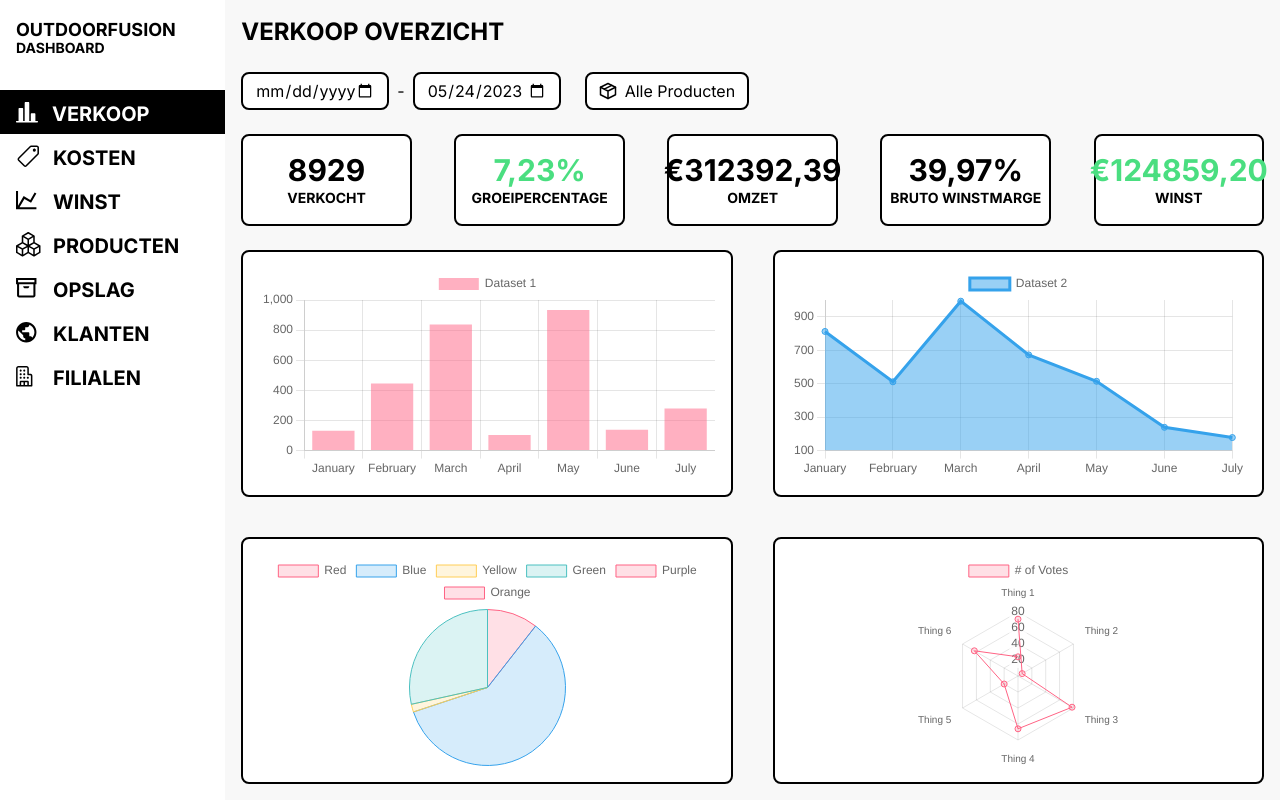
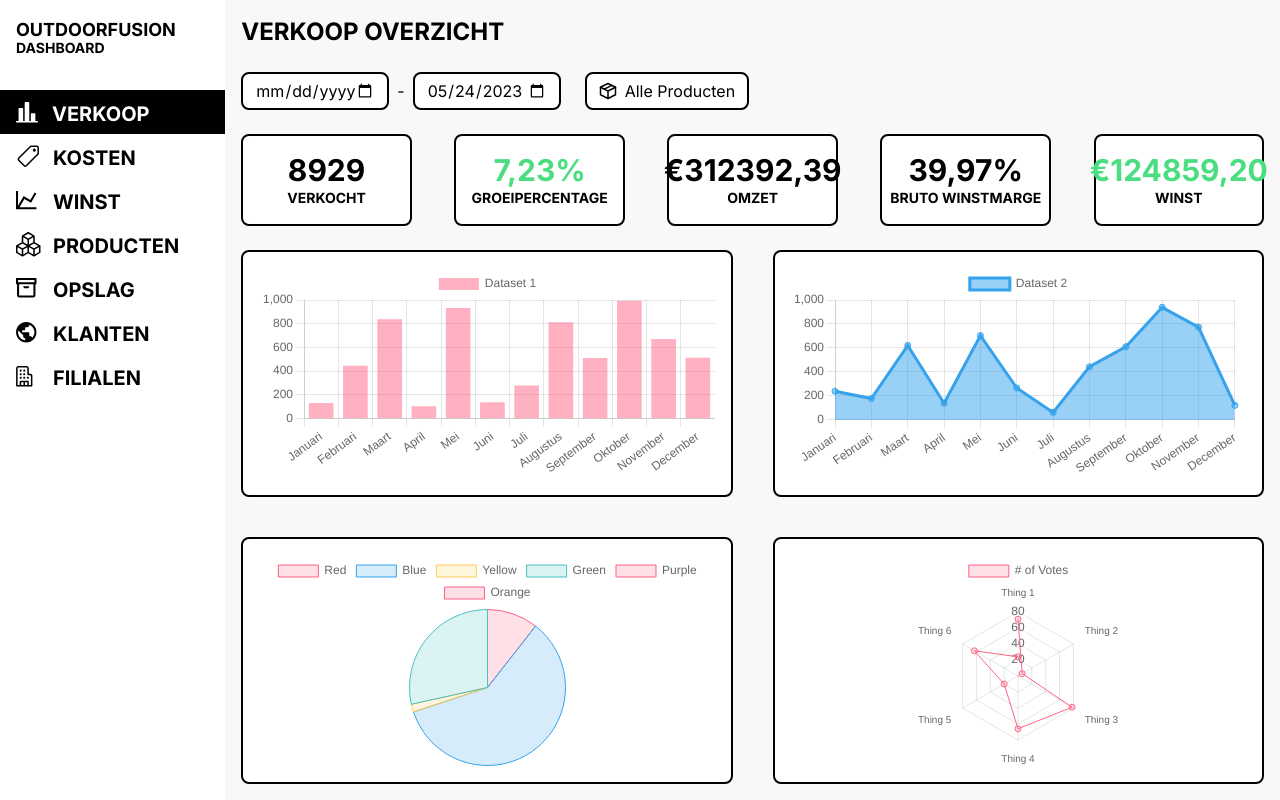
Before and after one commit to HHS-Project-Sem4/Frontend, a Next.js app in the folder webapp/: page / in a window 1280 px wide. Built offline with nearby package versions, Linux system fonts and the light colour scheme.

Commit message:
startdate and enddate selection

```diff
--- a/webapp/app/page.js
+++ b/webapp/app/page.js
@@ -35,13 +35,50 @@ ChartJS.register(
 
 export default function Home() {
   const [tab, setTab] = useState(0)
+  const [reload, setReload] = useState(0)
+
+  //maandnmr - 1 % 12
+  // maandindexes zijn:
+  // startmaand - 1, {plus 1 % 12, totdat je bij} eindmaand - 1 komt
+
+  const [startDate, setStartDate] = useState()
+  const [endDate, setEndDate] = useState()
+  const [labels, setLabels] = useState(['Januari', 'Februari', 'Maart', 'April', 'Mei', 'Juni', 'Juli', 'Augustus', 'September', 'Oktober', 'November', 'December'])
+  // let labels = ['Januari', 'Februari', 'Maart', 'April', 'Mei', 'Juni', 'Juli', 'Augustus', 'September', 'Oktober', 'November', 'December']
 
   useEffect(() => {
-    console.log("cahnged tab to: " + tab);
-  }, [tab])
+    console.log("changed tab to: " + tab);
+  }, [tab, reload])
+
+  useEffect(() => {
+    const monthNamesDutch = [
+      'januari', 'februari', 'maart', 'april', 'mei', 'juni',
+      'juli', 'augustus', 'september', 'oktober', 'november', 'december'
+    ];
+
+    const start = new Date(startDate);
+    const end = new Date(endDate);
+    const months = [];
+
+    let currentDate = start;
+
+    while (currentDate <= end) {
+      const monthIndex = currentDate.getMonth();
+      const monthName = monthNamesDutch[monthIndex];
+      months.push(monthName);
+
+      currentDate.setMonth(currentDate.getMonth() + 1);
+    }
+
+    console.log(months);
+
+    if (months.length > 0) {
+      setLabels(old => months)
+    }
+  }, [startDate, endDate])
 
 
-  let labels = ['January', 'February', 'March', 'April', 'May', 'June', 'July']
+
   let options = {
     responsive: true,
     maintainAspectRatio: false,
@@ -89,11 +126,11 @@ export default function Home() {
           <div className="flex gap-6">
             <div className="flex items-center">
               <div className="flex items-center gap-2 bg-white px-3 py-1 rounded-lg border-2 border-black">
-                <input className="w-[120px] focus:outline-none" type="date" />
+                <input onChange={(e) => setStartDate(e.target.value)} className="w-[120px] focus:outline-none" type="date" />
               </div>
               <p className="px-2">-</p>
               <div className="flex items-center gap-2 bg-white px-3 py-1 rounded-lg border-2 border-black">
-                <input className="w-[120px] focus:outline-none" type="date" defaultValue={new Date().toDateInputValue()} />
+                <input onChange={(e) => setEndDate(e.target.value)} className="w-[120px] focus:outline-none" type="date" defaultValue={new Date().toDateInputValue()} />
               </div>
             </div>
 
```
